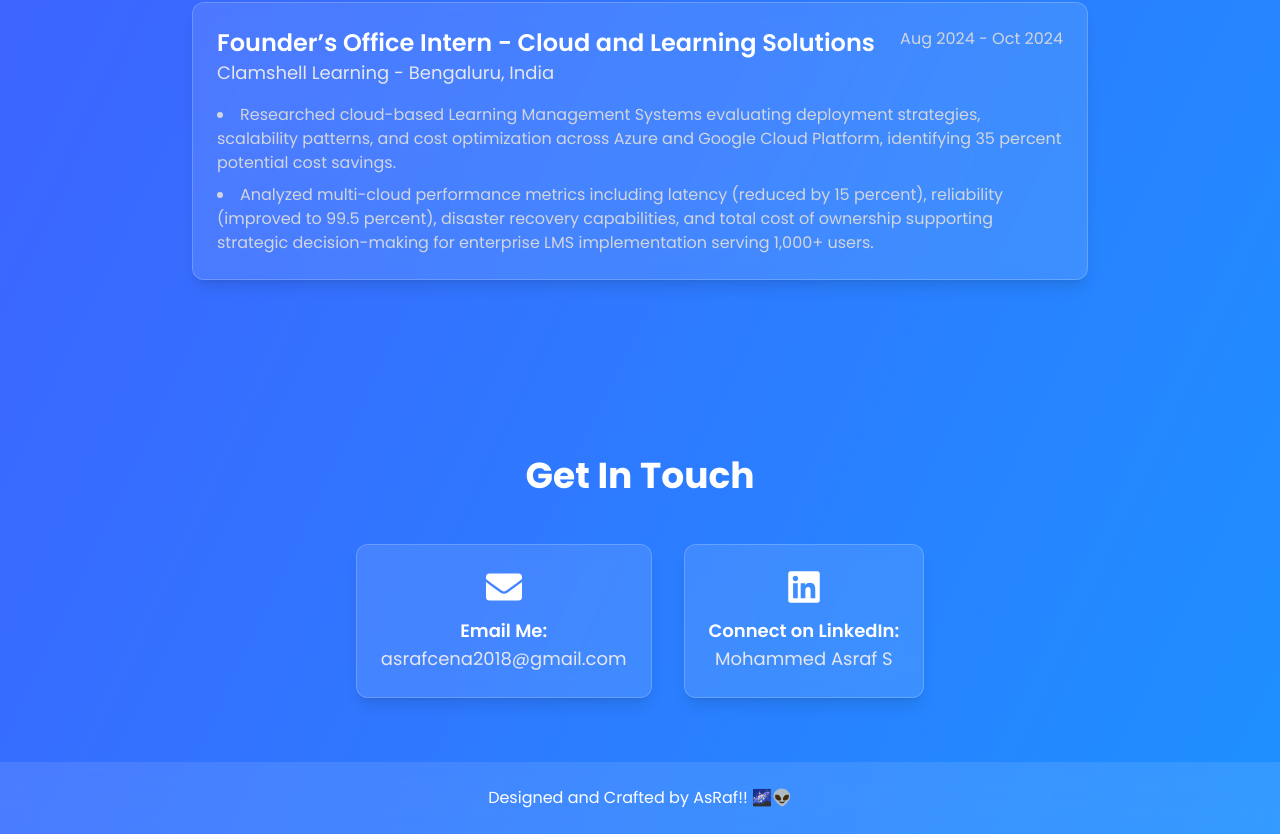
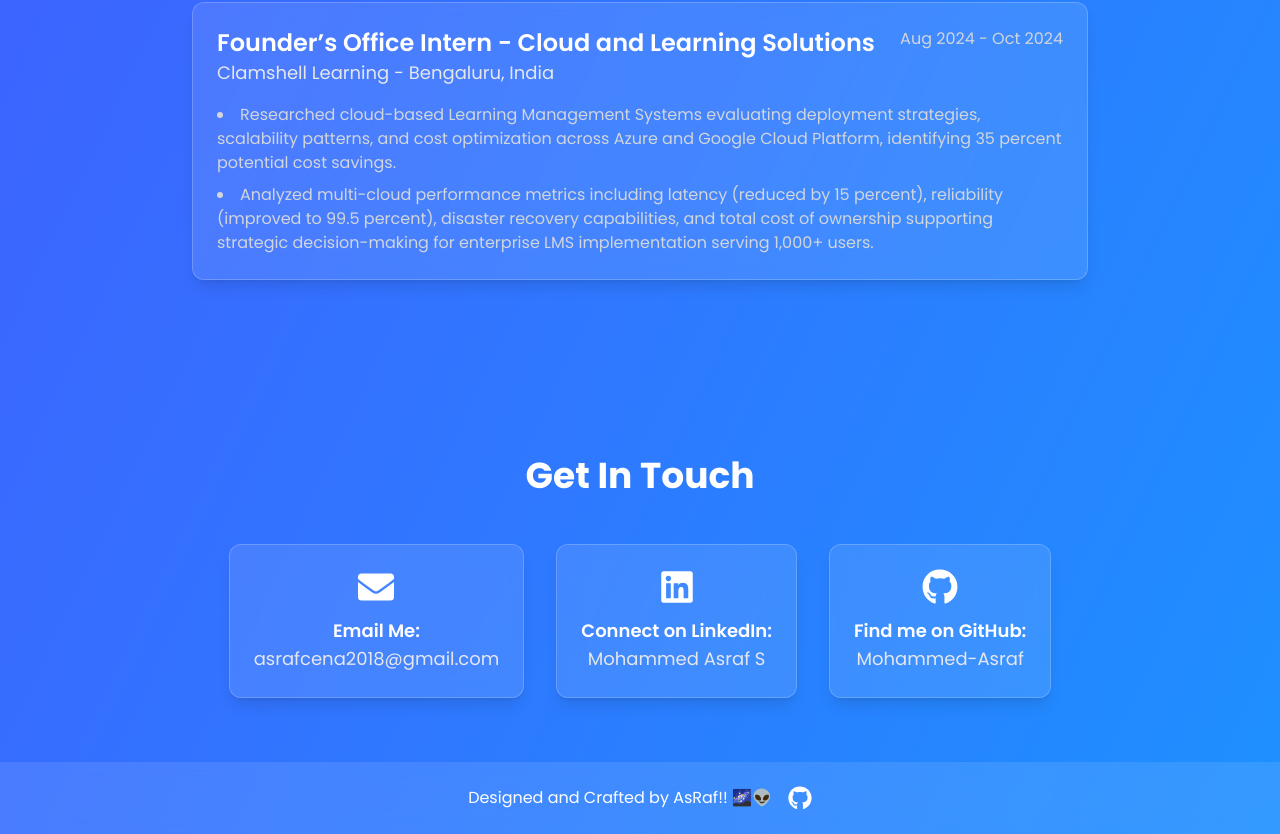
Before and after one commit to Mohammed-Asraf/asraf_portfolio, a Next.js app: page / in a window 1280 px wide. Shown: the part 1869-2703 px from the top of the page. Built offline with nearby package versions, Linux system fonts and the light colour scheme.

Commit message:
feat: Add GitHub links to Contact and Footer

```diff
--- a/src/components/Contact.tsx
+++ b/src/components/Contact.tsx
@@ -1,5 +1,5 @@
 import Link from 'next/link';
-import { FaLinkedin, FaEnvelope } from 'react-icons/fa';
+import { FaLinkedin, FaEnvelope, FaGithub } from 'react-icons/fa';
 
 const Contact = () => {
   return (
@@ -25,6 +25,15 @@ const Contact = () => {
               </Link>
             </div>
           </div>
+          <div className="flex flex-col items-center space-y-3 bg-white/10 backdrop-blur-md p-6 rounded-xl border border-white/20 shadow-lg transform hover:scale-105 transition-transform duration-300">
+            <FaGithub className="text-primary text-4xl" />
+            <div className="text-lg text-center">
+              <p className="font-semibold text-white">Find me on GitHub:</p>
+              <Link href="https://github.com/Mohammed-Asraf" target="_blank" rel="noopener noreferrer" className="text-gray-200 hover:text-primary transition-colors duration-300">
+                Mohammed-Asraf
+              </Link>
+            </div>
+          </div>
         </div>
       </div>
     </section>
--- a/src/components/Footer.tsx
+++ b/src/components/Footer.tsx
@@ -1,8 +1,16 @@
+import Link from 'next/link';
+import { FaGithub } from 'react-icons/fa';
+
 const Footer = () => {
   return (
     <footer className="bg-white/10 backdrop-blur-md text-white py-6 text-center">
-      <div className="container mx-auto px-4">
+      <div className="container mx-auto px-4 flex flex-col md:flex-row justify-center items-center gap-4">
         <p>Designed and Crafted by AsRaf!! 🌌👽</p>
+        <div className="flex justify-center gap-4">
+          <Link href="https://github.com/Mohammed-Asraf" target="_blank" rel="noopener noreferrer" className="text-2xl hover:text-primary transition-colors duration-300">
+            <FaGithub />
+          </Link>
+        </div>
       </div>
     </footer>
   );
```
